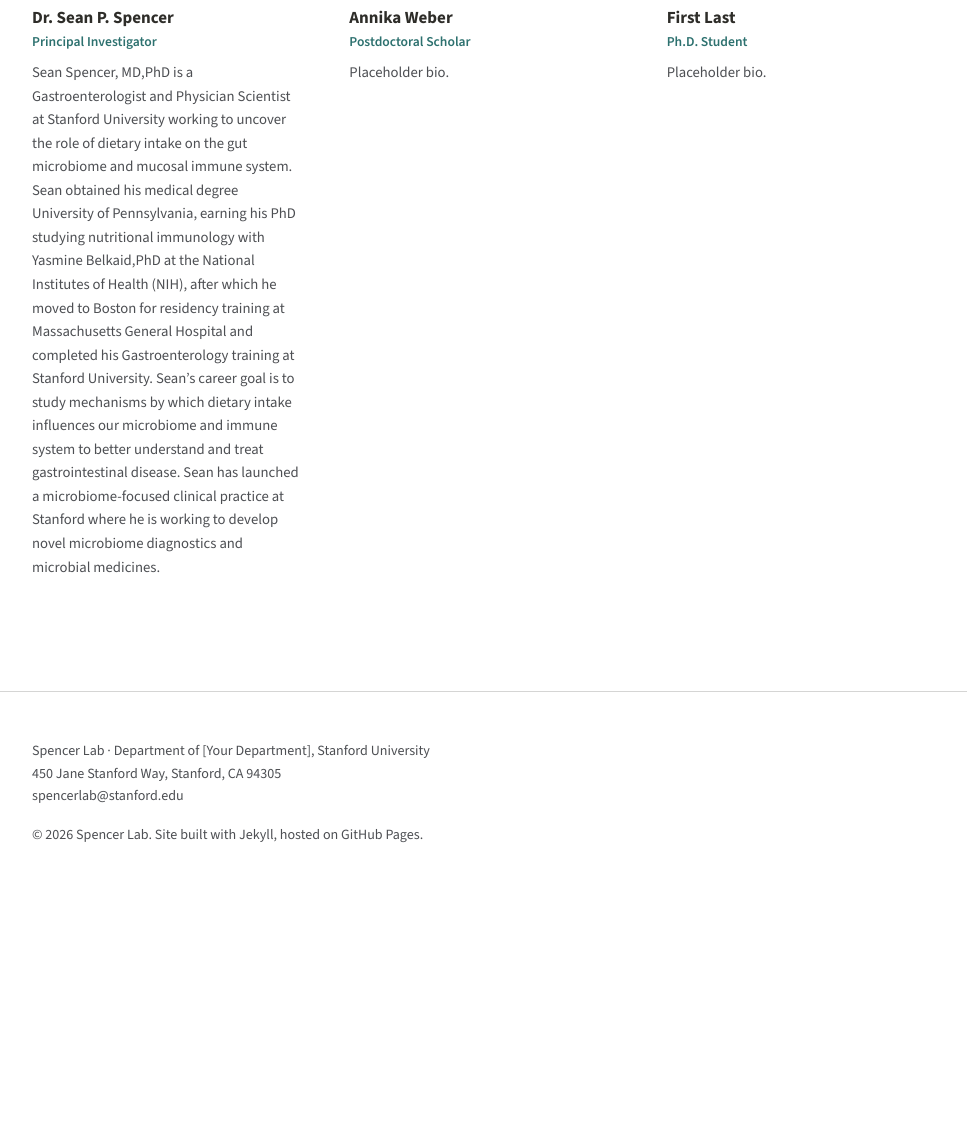
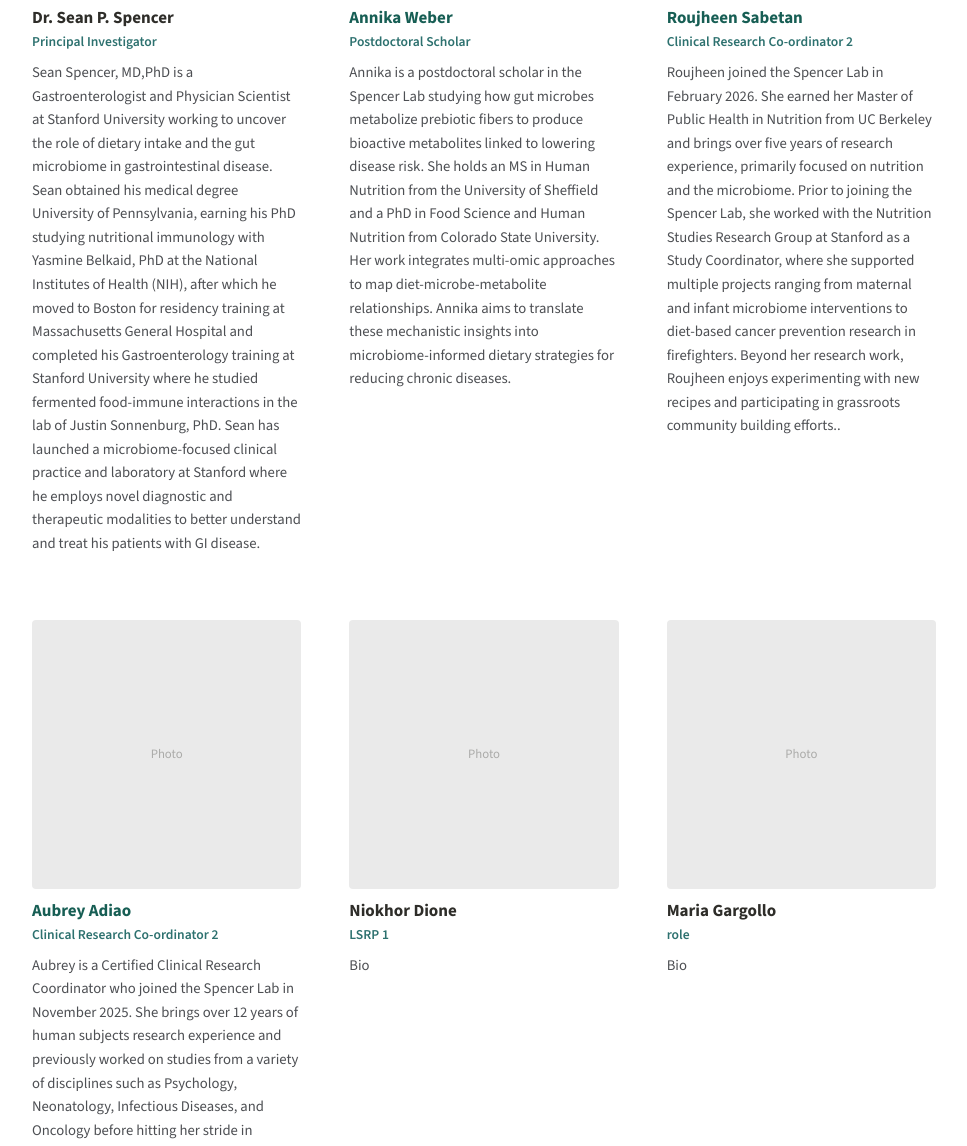
Before and after one commit to gargollo/spencer_lab, a Jekyll site: the page built from people/index.html, in a window 1280 px wide and 1400 px high, scrolled down 565 px, cut to the strip 254-1400 px from the top of the window. Shown: the whole strip, without its empty margins (156-1123 px from the left). Built offline with Jekyll 4.4.1, drawn with Linux system fonts in a browser that asks for light colours; before the commit the page ends 1729 px from its top, so only the background shows below that; some of the changed text lies outside the part shown.

Commit message:
People 2

```diff
--- a/_data/people.yml
+++ b/_data/people.yml
@@ -7,17 +7,47 @@
 - name: "Dr. Sean P. Spencer"
   role: "Principal Investigator"
   photo: "/assets/images/people/spencer_lab.jpg"
-  bio: "Sean Spencer, MD,PhD is a Gastroenterologist and Physician Scientist at Stanford University working to uncover the role of dietary intake on the gut microbiome and mucosal immune system. Sean obtained his medical degree University of Pennsylvania, earning his PhD studying nutritional immunology with Yasmine Belkaid,PhD at the National Institutes of Health (NIH), after which he moved to Boston for residency training at Massachusetts General Hospital and completed his Gastroenterology training at Stanford University. Sean’s career goal is to study mechanisms by which dietary intake influences our microbiome and immune system to better understand and treat gastrointestinal disease. Sean has launched a microbiome-focused clinical practice at Stanford where he is working to develop novel microbiome diagnostics and microbial medicines."
+  bio: "Sean Spencer, MD,PhD is a Gastroenterologist and Physician Scientist at Stanford University working to uncover the role of dietary intake and the gut microbiome in gastrointestinal disease. Sean obtained his medical degree University of Pennsylvania, earning his PhD studying nutritional immunology with Yasmine Belkaid, PhD at the National Institutes of Health (NIH), after which he moved to Boston for residency training at Massachusetts General Hospital and completed his Gastroenterology training at Stanford University where he studied fermented food-immune interactions in the lab of Justin Sonnenburg, PhD. Sean has launched a microbiome-focused clinical practice and laboratory at Stanford where he employs novel diagnostic and therapeutic modalities to better understand and treat his patients with GI disease."
   link: ""
 
 - name: "Annika Weber"
   role: "Postdoctoral Scholar"
   photo: "/assets/images/people/AW.jpeg"
-  bio: "Placeholder bio."
+  bio: "Annika is a postdoctoral scholar in the Spencer Lab studying how gut microbes metabolize prebiotic fibers to produce bioactive metabolites linked to lowering disease risk. She holds an MS in Human Nutrition from the University of Sheffield and a PhD in Food Science and Human Nutrition from Colorado State University. Her work integrates multi-omic approaches to map diet-microbe-metabolite relationships. Annika aims to translate these mechanistic insights into microbiome-informed dietary strategies for reducing chronic diseases."
+  link: "amweber@stanford.edu"
+
+- name: "Roujheen Sabetan"
+  role: "Clinical Research Co-ordinator 2"
+  photo: ""
+  bio: " Roujheen joined the Spencer Lab in February 2026. She earned her Master of Public Health in Nutrition from UC Berkeley and brings over five years of research experience, primarily focused on nutrition and the microbiome. Prior to joining the Spencer Lab, she worked with the Nutrition Studies Research Group at Stanford as a Study Coordinator, where she supported multiple projects ranging from maternal and infant microbiome interventions to diet-based cancer prevention research in firefighters. Beyond her research work, Roujheen enjoys experimenting with new recipes and participating in grassroots community building efforts.."
+  link: "rsabetan@stanford.edu"
+
+- name: "Aubrey Adiao"
+  role: "Clinical Research Co-ordinator 2"
+  photo: ""
+  bio: "Aubrey is a Certified Clinical Research Coordinator who joined the Spencer Lab in November 2025. She brings over 12 years of human subjects research experience and previously worked on studies from a variety of disciplines such as Psychology, Neonatology, Infectious Diseases, and Oncology before hitting her stride in Gastroenterology and Hepatology. Aubrey is a Bay Area native and aspires in her career to bring opportunities for novel treatments and therapies to her local communities, especially the underserved and underrepresented. In her spare time, she loves to spend time with her husband and loved ones, travel, and defend her 1000+ day Duolingo streak."
+  link: "aadiao@stanford.edu"
+
+- name: "Niokhor Dione"
+  role: "LSRP 1"
+  photo: ""
+  bio: " Bio"
   link: ""
 
-- name: "First Last"
-  role: "Ph.D. Student"
+- name: "Maria Gargollo"
+  role: "role"
   photo: ""
-  bio: "Placeholder bio."
+  bio: " Bio"
   link: ""
+
+- name: "Anya Raju"
+  role: "LSRP 1"
+  photo: ""
+  bio: " Bio"
+  link: ""
+
+- name: "Siddu Shiva"
+  role: "Postdoctoral Scholar"
+  photo: ""
+  bio: " Bio"
+  link: ""
```
